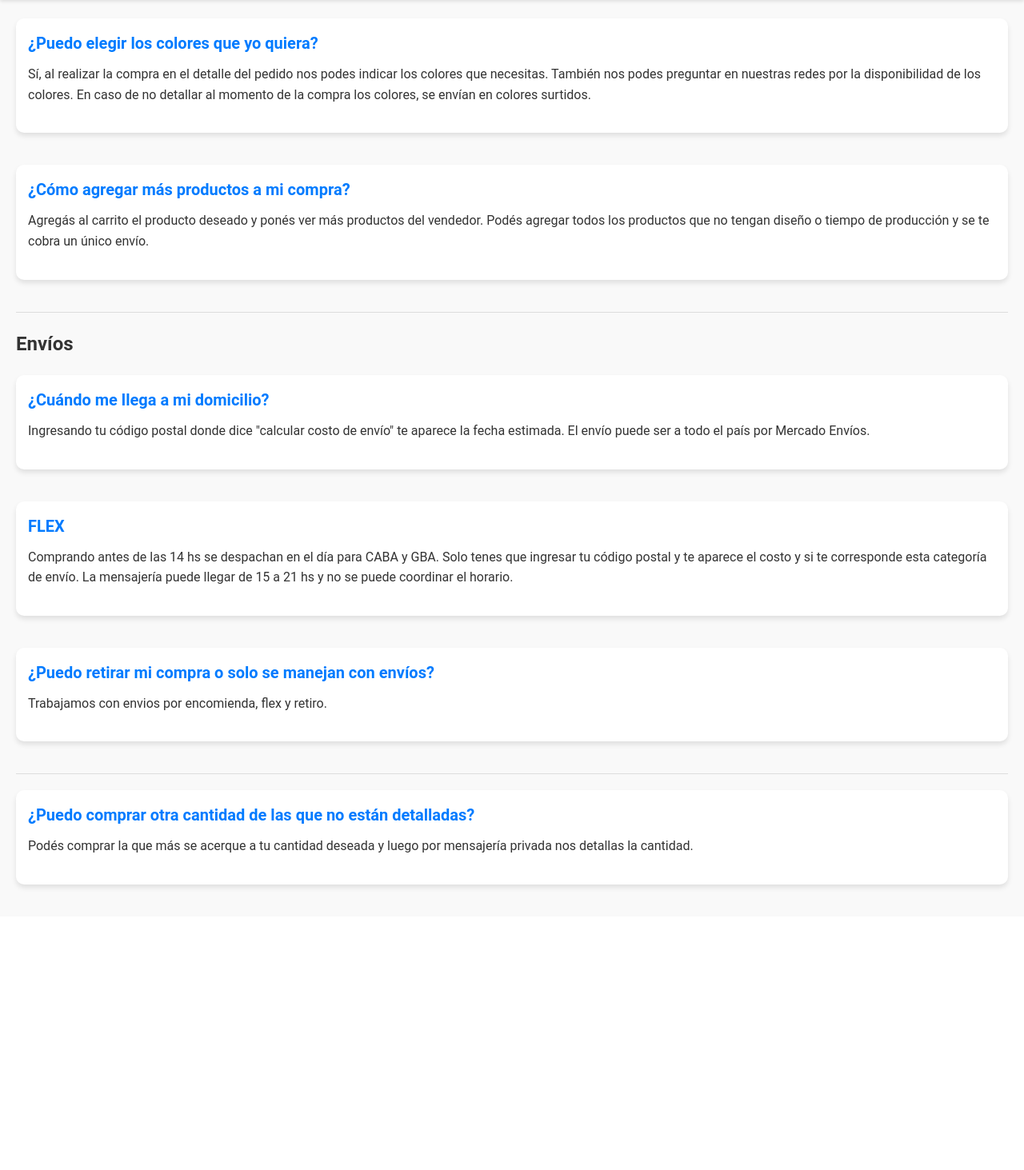
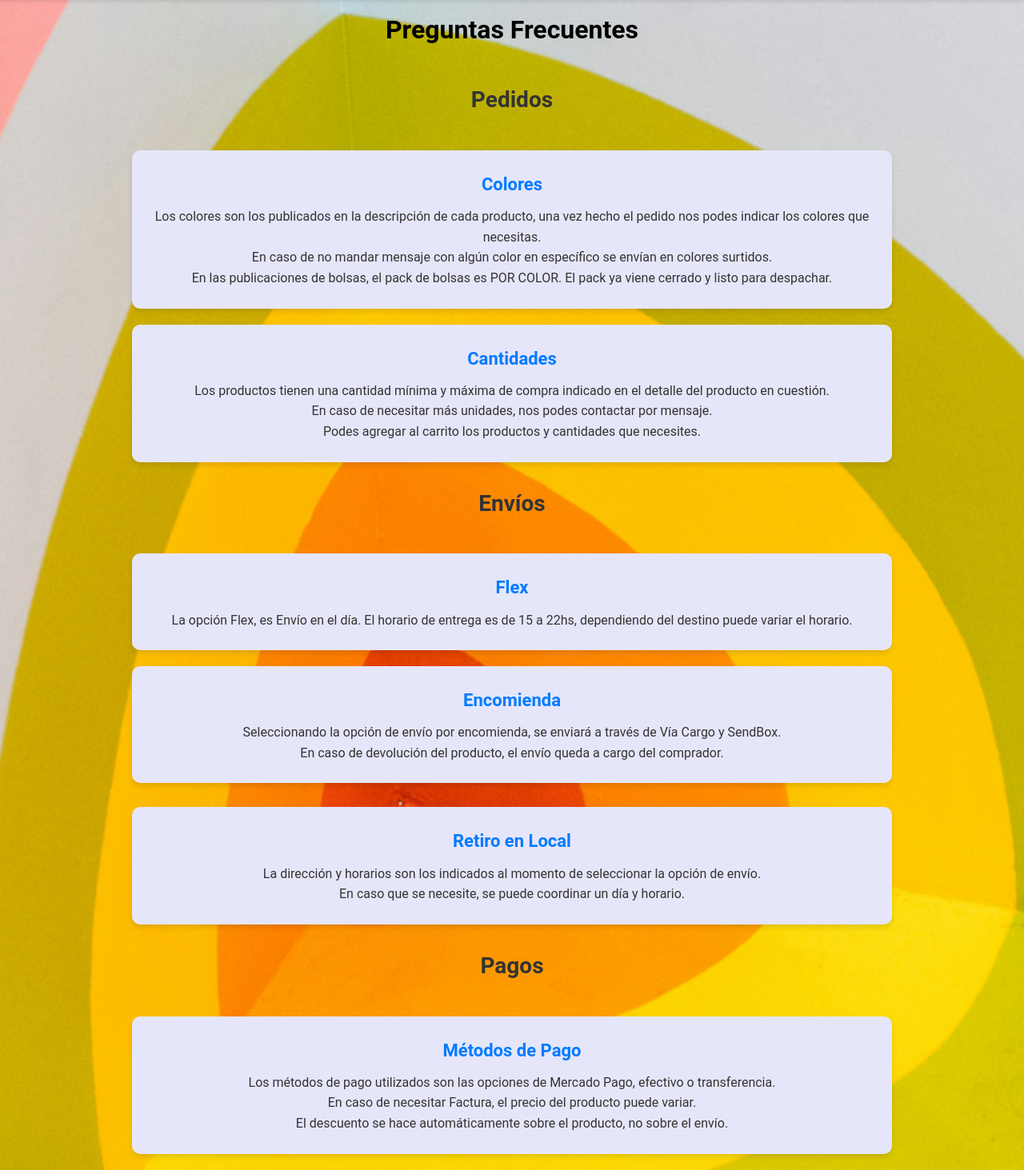
Before and after one commit to TateCofran/PaginaWeb, a PHP site: page /preguntasFrecuentes.html in a window 1280 px wide. Shown: the part 78-1541 px from the top of the page at 80% size. Before the commit the page ends 1190 px from the top, so only its background shows below. Run offline with PHP 8.4, Linux system fonts and the light colour scheme; some libraries are stand-ins or nearby versions.

Commit message:
Update preguntas Frecuentes. html

```diff
--- a/preguntasFrecuentes.css
+++ b/preguntasFrecuentes.css
@@ -1,49 +1,86 @@
 /* Estilo General */
 body {
-    font-family: Arial, sans-serif;
-    margin: 20px;
+    font-family: 'Roboto', sans-serif;
+    margin: 0;
     padding: 0;
     line-height: 1.6;
-    background-color: #f9f9f9;
+    background-color: #f4f4f9;
     color: #333;
+    text-align: center;
+
+    background-image: url('images/background-image.png');
+    background-position: center;
+    background-size: cover;
+    background-repeat: no-repeat;
 }
 
 h1 {
-    text-align: center;
-    margin-bottom: 30px;
+    font-size: 32px;
+    font-weight: bold;
+    color: black;
+    margin-top: 70px;
+    margin-bottom: 10px;
 }
 
-/* Sección de Preguntas Frecuentes */
-.faq-section {
-    margin-bottom: 40px;
-    padding: 15px;
+/* Contenedor principal */
+.faq-container {
+    display: flex;
+    flex-direction: column;
+    align-items: center;
+    width: 100%;
+    max-width: 1000px;
+    margin: 20px auto;
+    gap: 30px;
+}
+
+/* Cada fila de preguntas */
+.faq-row {
+    display: flex;
+    flex-direction: column;
+    width: 100%;
+    align-items: center;
+    gap: 20px;
+}
+
+/* Estilo de los cuadros */
+.faq-box {
+    width: 90%;
+    max-width: 1200px;
+    background: #e6e6fa;
+    padding: 25px;
     border-radius: 10px;
-    background: #fff;
+    text-align: center;
     box-shadow: 0 4px 6px rgba(0, 0, 0, 0.1);
 }
 
-.faq-title {
-    font-size: 20px;
+/* Estilo de los títulos */
+h2 {
+    font-size: 28px;
+    font-weight: bold;
+    color: #333;
+    text-align: center;
+    margin-bottom: 10px;
+}
+
+h3 {
+    font-size: 22px;
     font-weight: bold;
     color: #007bff;
     margin-bottom: 10px;
 }
 
-.faq-content {
-    margin-bottom: 20px;
+/* Diseño responsivo para móviles */
+@media (max-width: 400px) {
+    h1 {
+        font-size: 28px;
+    }
+    h2 {
+        font-size: 24px;
+    }
+    h3 {
+        font-size: 18px;
+    }
+    .faq-box {
+        width: 95%;
+    }
 }
-
-/* Separador */
-hr {
-    border: 0;
-    border-top: 1px solid #ddd;
-    margin: 20px 0;
-}
-
-/* Título de Sección */
-h2 {
-    font-size: 24px;
-    font-weight: bold;
-    color: #333;
-    margin-bottom: 20px;
-}
--- a/preguntasFrecuentes.html
+++ b/preguntasFrecuentes.html
@@ -5,28 +5,18 @@
     <meta charset="UTF-8">
     <meta name="viewport" content="width=device-width, initial-scale=1.0">
     <title>Preguntas Frecuentes</title>
-    <link rel="stylesheet" href="preguntasFrecuentes.css"> <!-- Archivo CSS independiente -->
+    <link rel="stylesheet" href="preguntasFrecuentes.css">
     <link rel="stylesheet" href="navbar.css">
     <script src="navbar.js" defer></script>
     <link rel="stylesheet" href="whatsappButton.css">
     <script src="whatsappButton.js" defer></script>
     <script src="https://kit.fontawesome.com/2d76f2bdc1.js" crossorigin="anonymous"></script>
 </head>
-<!-- Google tag (gtag.js) -->
-<script async src="https://www.googletagmanager.com/gtag/js?id=G-X4QEGL1QY9"></script>
-<script>
-  window.dataLayer = window.dataLayer || [];
-  function gtag(){dataLayer.push(arguments);}
-  gtag('js', new Date());
+<body>
 
-  gtag('config', 'G-X4QEGL1QY9');
-</script>
-<body>
-    <!-- Navbar -->
     <header class="main-header">
         <div class="nav-container">
             <div class="left-section">
-                <!-- Ícono del menú -->
                 <i class="menu-icon fa fa-bars"></i>
                 <a href="index1.html">
                     <img src="images/logo.png" alt="Logo" class="logo">
@@ -45,71 +35,64 @@
                 </a>
             </div>
         </div>
-            <!-- Menú desplegable -->
-    <ul class="dropdown-menu">
-        <li><a href="index1.html">INICIO</a></li>
-        <li><a href="productos.html">PRODUCTOS</a></li>
-        <li><a href="preguntasFrecuentes.html">PREGUNTAS FRECUENTES</a></li>
-    </ul>
     </header>
 
+    <div class="faq-container">
         <h1>Preguntas Frecuentes</h1>
 
-    <div class="faq-section">
-        <p class="faq-title">¿Puedo elegir los colores que yo quiera?</p>
-        <p class="faq-content">
-            Sí, al realizar la compra en el detalle del pedido nos podes indicar los colores que necesitas.
-            También nos podes preguntar en nuestras redes por la disponibilidad de los colores.
-            En caso de no detallar al momento de la compra los colores, se envían en colores surtidos.
-        </p>
+        <!-- Sección Pedidos -->
+        <h2>Pedidos</h2>
+        <div class="faq-row">
+            <div class="faq-box">
+                <h3>Colores</h3>
+                <p>Los colores son los publicados en la descripción de cada producto, una vez hecho el pedido nos podes indicar los colores que necesitas.</p>
+                <p>En caso de no mandar mensaje con algún color en específico se envían en colores surtidos.</p>
+                <p>En las publicaciones de bolsas, el pack de bolsas es POR COLOR. El pack ya viene cerrado y listo para despachar.</p>
+            </div>
+            <div class="faq-box">
+                <h3>Cantidades</h3>
+                <p>Los productos tienen una cantidad mínima y máxima de compra indicado en el detalle del producto en cuestión.</p>
+                <p>En caso de necesitar más unidades, nos podes contactar por mensaje.</p>
+                <p>Podes agregar al carrito los productos y cantidades que necesites.</p>
+            </div>
         </div>
 
-    <div class="faq-section">
-        <p class="faq-title">¿Cómo agregar más productos a mi compra?</p>
-        <p class="faq-content">
-            Agregás al carrito el producto deseado y ponés ver más productos del vendedor. Podés agregar todos los
-            productos que no tengan diseño o tiempo de producción y se te cobra un único envío.
-        </p>
+        <!-- Sección Envíos -->
+        <h2>Envíos</h2>
+        <div class="faq-row">
+            <div class="faq-box">
+                <h3>Flex</h3>
+                <p>La opción Flex, es Envío en el día. El horario de entrega es de 15 a 22hs, dependiendo del destino puede variar el horario.</p>
+            </div>
+            <div class="faq-box">
+                <h3>Encomienda</h3>
+                <p>Seleccionando la opción de envío por encomienda, se enviará a través de Vía Cargo y SendBox.</p>
+                <p>En caso de devolución del producto, el envío queda a cargo del comprador.</p>
+            </div>
+        </div>
+        <div class="faq-row">
+            <div class="faq-box">
+                <h3>Retiro en Local</h3>
+                <p>La dirección y horarios son los indicados al momento de seleccionar la opción de envío.</p>
+                <p>En caso que se necesite, se puede coordinar un día y horario.</p>
+            </div>
         </div>
 
-    <hr>
-
-    <h2>Envíos</h2>
-
-    <div class="faq-section">
-        <p class="faq-title">¿Cuándo me llega a mi domicilio?</p>
-        <p class="faq-content">
-            Ingresando tu código postal donde dice "calcular costo de envío" te aparece la fecha estimada. El envío
-            puede ser a todo el país por Mercado Envíos.
-        </p>
+        <!-- Sección Pagos -->
+        <h2>Pagos</h2>
+        <div class="faq-row">
+            <div class="faq-box">
+                <h3>Métodos de Pago</h3>
+                <p>Los métodos de pago utilizados son las opciones de Mercado Pago, efectivo o transferencia.</p>
+                <p>En caso de necesitar Factura, el precio del producto puede variar.</p>
+                <p>El descuento se hace automáticamente sobre el producto, no sobre el envío.</p>
+            </div>
+        </div>
     </div>
 
-    <div class="faq-section">
-        <p class="faq-title">FLEX</p>
-        <p class="faq-content">
-            Comprando antes de las 14 hs se despachan en el día para CABA y GBA. Solo tenes que ingresar tu código postal
-            y te aparece el costo y si te corresponde esta categoría de envío. La mensajería puede llegar de 15 a 21 hs y
-            no se puede coordinar el horario.
-        </p>
-    </div>
-    <div class="faq-section">
-        <p class="faq-title">¿Puedo retirar mi compra o solo se manejan con envíos?</p>
-        <p class="faq-content">
-            Trabajamos con envios por encomienda, flex y retiro.
-        </p>
-    </div>
-    <hr>
-
-    <div class="faq-section">
-        <p class="faq-title">¿Puedo comprar otra cantidad de las que no están detalladas?</p>
-        <p class="faq-content">
-            Podés comprar la que más se acerque a tu cantidad deseada y luego por mensajería privada nos detallas la
-            cantidad.
-        </p>
-    </div>
-</body>
-        <!-- Botón de WhatsApp -->
     <a href="https://wa.me/5491156130340" target="_blank" class="whatsapp-button">
         <i class="fa-brands fa-whatsapp"></i>
     </a>
+
+</body>
 </html>
```
Lines whose indentation alone changed are shown as unchanged.
